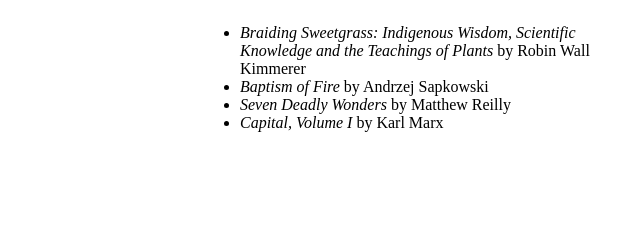
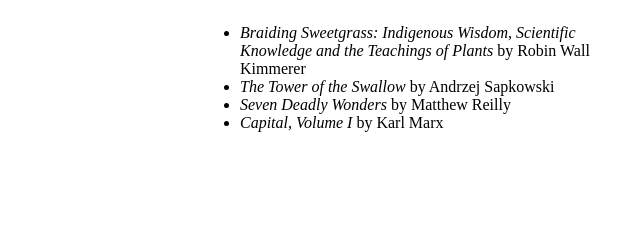
Before and after one commit to lgrqvst/lgrqvst.com, a Gatsby site: page /now/ in a window 1280 px wide. Shown: the full height of the page, 640-1280 px from the left. Built offline with nearby package versions, Linux system fonts and the light colour scheme; Gatsby itself is replaced by a stand-in of ours; a web font is replaced by a local one.

Commit message:
Update now

```diff
--- a/content/pages/now/index.mdx
+++ b/content/pages/now/index.mdx
@@ -23,6 +23,6 @@
 Currently reading:
 
 - _Braiding Sweetgrass: Indigenous Wisdom, Scientific Knowledge and the Teachings of Plants_ by Robin Wall Kimmerer
-- _Baptism of Fire_ by Andrzej Sapkowski
+- _The Tower of the Swallow_ by Andrzej Sapkowski
 - _Seven Deadly Wonders_ by Matthew Reilly
 - _Capital, Volume I_ by Karl Marx
```
